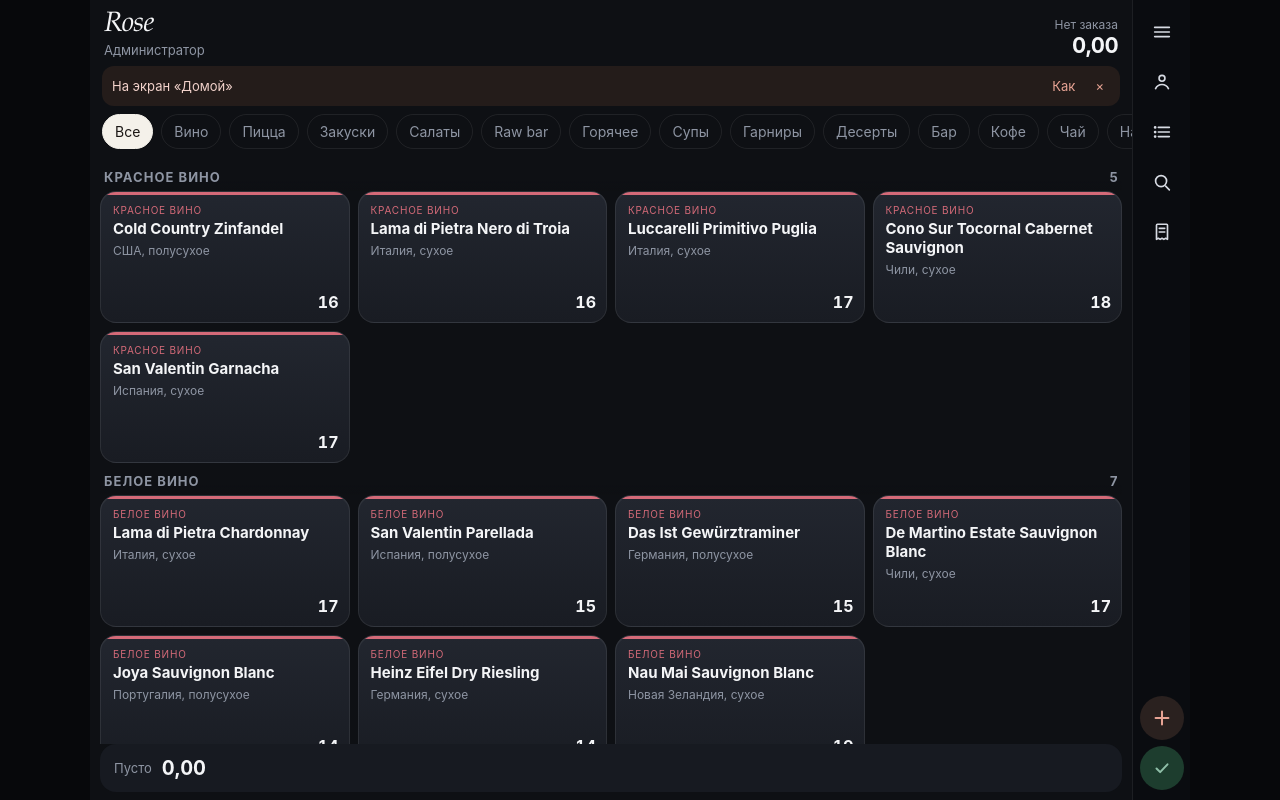
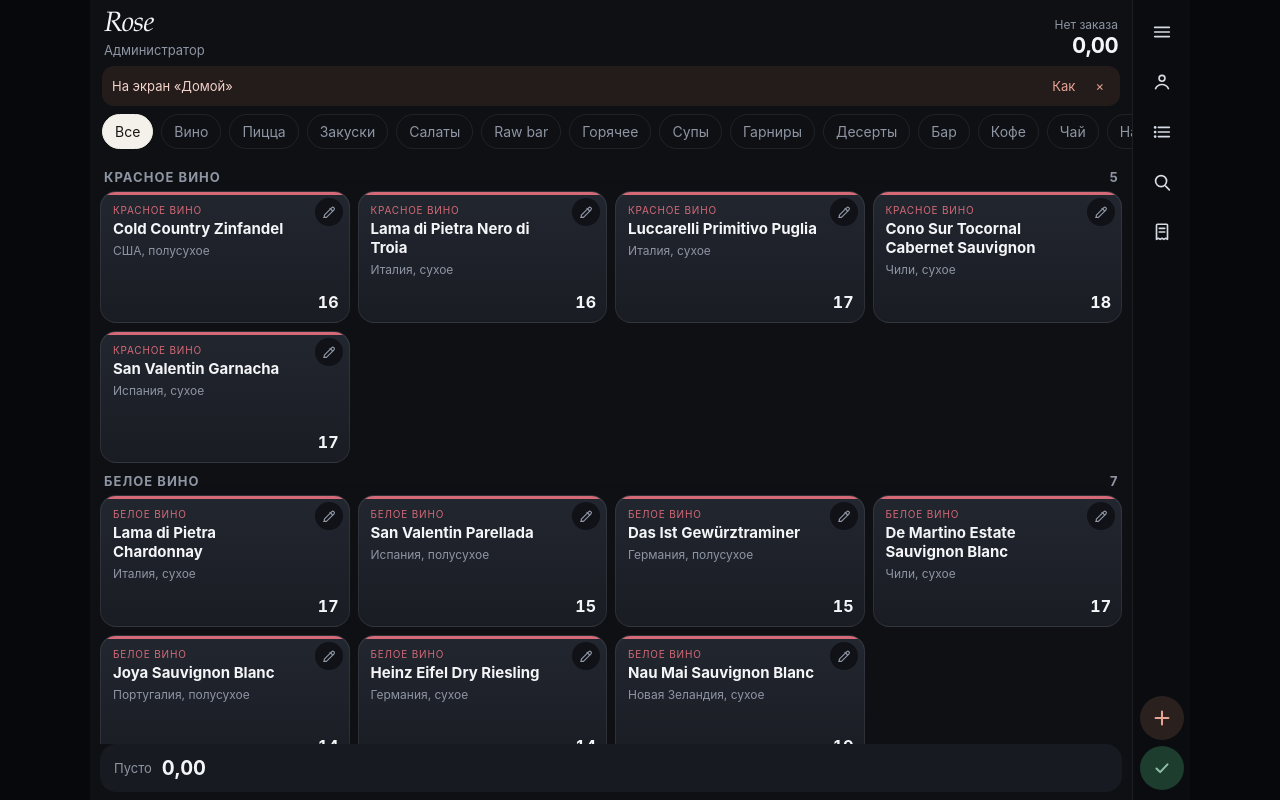
Before and after one commit to maxuniquecross-dotcom/rose-pos, a React (Vite) app: page / in a window 1280 px wide. Built offline with nearby package versions, Linux system fonts and the light colour scheme.

Commit message:
Добавить правку названия и цены блюда с карточки.
Co-authored-by: Cursor <cursoragent@cursor.com>

```diff
--- a/public/sw.js
+++ b/public/sw.js
@@ -1,4 +1,4 @@
-const CACHE = 'rose-pos-v2'
+const CACHE = 'rose-pos-v3'
 
 self.addEventListener('install', (event) => {
   event.waitUntil(self.skipWaiting())
--- a/src/components/PosScreen.tsx
+++ b/src/components/PosScreen.tsx
@@ -3,8 +3,8 @@ import { GROUPS, SECTION_NOTES, groupOf } from '../data/menu'
 import { money, norm, plural, priceLabel, totals } from '../lib/format'
 import type { GroupId, MenuItem } from '../types'
 import { usePos } from '../state'
-import { IconCheck, IconGrid, IconList, IconMenu, IconPlus, IconReceipt, IconSearch, IconUser } from './icons'
-import { AddMenuSheet, CartSheet, CategorySheet, Confirm, InstallHint, ItemSheet, StaffSheet } from './overlays'
+import { IconCheck, IconGrid, IconList, IconMenu, IconPencil, IconPlus, IconReceipt, IconSearch, IconUser } from './icons'
+import { AddMenuSheet, CartSheet, CategorySheet, Confirm, EditMenuSheet, InstallHint, ItemSheet, StaffSheet } from './overlays'
 
 export function PosScreen() {
   const pos = usePos()
@@ -16,6 +16,7 @@ export function PosScreen() {
   const [categoriesOpen, setCategoriesOpen] = useState(false)
   const [staffOpen, setStaffOpen] = useState(false)
   const [adding, setAdding] = useState(false)
+  const [editing, setEditing] = useState<MenuItem | null>(null)
   const [dropId, setDropId] = useState<string | null>(null)
   const searchRef = useRef<HTMLInputElement>(null)
 
@@ -127,9 +128,23 @@ export function PosScreen() {
             <div className={pos.view === 'cards' ? 'cards' : 'rows'}>
               {list.map((item) =>
                 pos.view === 'cards' ? (
-                  <Card key={item.id} item={item} qty={pos.qtyOf(item.id)} onOpen={() => openItem(item)} onRemove={() => setDropId(item.id)} />
+                  <Card
+                    key={item.id}
+                    item={item}
+                    qty={pos.qtyOf(item.id)}
+                    onOpen={() => openItem(item)}
+                    onEdit={() => setEditing(item)}
+                    onRemove={() => setDropId(item.id)}
+                  />
                 ) : (
-                  <Row key={item.id} item={item} qty={pos.qtyOf(item.id)} onOpen={() => openItem(item)} onRemove={() => setDropId(item.id)} />
+                  <Row
+                    key={item.id}
+                    item={item}
+                    qty={pos.qtyOf(item.id)}
+                    onOpen={() => openItem(item)}
+                    onEdit={() => setEditing(item)}
+                    onRemove={() => setDropId(item.id)}
+                  />
                 ),
               )}
             </div>
@@ -190,6 +205,7 @@ export function PosScreen() {
       )}
       {staffOpen && <StaffSheet onClose={() => setStaffOpen(false)} />}
       {adding && <AddMenuSheet group={group === 'all' ? 'mains' : group} onClose={() => setAdding(false)} />}
+      {editing && <EditMenuSheet item={editing} onClose={() => setEditing(null)} />}
       {dropId && (
         <Confirm
           text="Убрать эту позицию из меню?"
@@ -204,7 +220,19 @@ export function PosScreen() {
   )
 }
 
-function Card({ item, qty, onOpen, onRemove }: { item: MenuItem; qty: number; onOpen: () => void; onRemove: () => void }) {
+function Card({
+  item,
+  qty,
+  onOpen,
+  onEdit,
+  onRemove,
+}: {
+  item: MenuItem
+  qty: number
+  onOpen: () => void
+  onEdit: () => void
+  onRemove: () => void
+}) {
   const pos = usePos()
   const complex = Boolean(item.variants?.length || item.modifiers?.length)
   const accent = groupOf(item.group).accent
@@ -212,7 +240,7 @@ function Card({ item, qty, onOpen, onRemove }: { item: MenuItem; qty: number; on
   const simpleLine = pos.cart.find((line) => line.itemId === item.id && !line.variantId && line.modifiers.length === 0 && !line.note)
 
   return (
-    <article className={`${qty ? 'card in' : 'card'}${item.custom ? ' has-x' : ''}`} style={{ ['--accent' as string]: accent }}>
+    <article className={`${qty ? 'card in' : 'card'} has-tools${item.custom ? ' has-x' : ''}`} style={{ ['--accent' as string]: accent }}>
       <button type="button" className="card-hit" onClick={onOpen}>
         <span className="eyebrow">{item.custom ? 'Своё' : item.section}</span>
         <strong>{item.name}</strong>
@@ -240,22 +268,42 @@ function Card({ item, qty, onOpen, onRemove }: { item: MenuItem; qty: number; on
         )}
         <b>{priceLabel(item.price, item.variants)}</b>
       </footer>
-      {item.custom && (
-        <button type="button" className="card-x" aria-label="Убрать из меню" onClick={onRemove}>
-          ×
+      <div className="card-tools">
+        <button type="button" className="card-tool" aria-label="Изменить блюдо" onClick={onEdit}>
+          <IconPencil />
         </button>
-      )}
+        {item.custom && (
+          <button type="button" className="card-tool" aria-label="Убрать из меню" onClick={onRemove}>
+            ×
+          </button>
+        )}
+      </div>
     </article>
   )
 }
 
-function Row({ item, qty, onOpen, onRemove }: { item: MenuItem; qty: number; onOpen: () => void; onRemove: () => void }) {
+function Row({
+  item,
+  qty,
+  onOpen,
+  onEdit,
+  onRemove,
+}: {
+  item: MenuItem
+  qty: number
+  onOpen: () => void
+  onEdit: () => void
+  onRemove: () => void
+}) {
   return (
     <div className={qty ? 'line in' : 'line'}>
       <button type="button" onClick={onOpen}>
         {qty > 0 && <i>{qty}</i>}
         <span>{item.name}</span>
         <b>{priceLabel(item.price, item.variants)}</b>
+      </button>
+      <button type="button" className="line-x" aria-label="Изменить блюдо" onClick={onEdit}>
+        <IconPencil />
       </button>
       {item.custom && (
         <button type="button" className="line-x" aria-label="Убрать из меню" onClick={onRemove}>
--- a/src/components/icons.tsx
+++ b/src/components/icons.tsx
@@ -55,6 +55,15 @@ export function IconSearch({ size = 22 }: IconProps) {
   )
 }
 
+export function IconPencil({ size = 16 }: IconProps) {
+  return (
+    <svg width={size} height={size} viewBox="0 0 24 24" fill="none" aria-hidden="true">
+      <path d="M4 20h4.2L19.5 8.7a2 2 0 0 0 0-2.8l-.4-.4a2 2 0 0 0-2.8 0L5 16.8V20Z" stroke="currentColor" strokeWidth="1.8" strokeLinejoin="round" />
+      <path d="M13.5 6.5 17.5 10.5" stroke="currentColor" strokeWidth="1.8" strokeLinecap="round" />
+    </svg>
+  )
+}
+
 export function IconPlus({ size = 22 }: IconProps) {
   return (
     <svg width={size} height={size} viewBox="0 0 24 24" fill="none" aria-hidden="true">
--- a/src/components/overlays.tsx
+++ b/src/components/overlays.tsx
@@ -325,6 +325,86 @@ export function AddMenuSheet({ group, onClose }: { group: GroupId; onClose: () =
   )
 }
 
+function priceField(value: string, onChange: (next: string) => void) {
+  return (
+    <input
+      inputMode="decimal"
+      value={value}
+      onChange={(event) => onChange(event.target.value.replace(/[^\d,.]/g, ''))}
+      placeholder="0,00"
+    />
+  )
+}
+
+function parsePrice(value: string) {
+  const amount = Number(value.replace(',', '.'))
+  return Number.isFinite(amount) && amount > 0 ? amount : null
+}
+
+export function EditMenuSheet({ item, onClose }: { item: MenuItem; onClose: () => void }) {
+  const pos = usePos()
+  const [name, setName] = useState(item.name)
+  const [price, setPrice] = useState(money(item.price))
+  const [variantPrices, setVariantPrices] = useState<Record<string, string>>(() =>
+    Object.fromEntries((item.variants ?? []).map((variant) => [variant.id, money(variant.price)])),
+  )
+  const variantAmounts = (item.variants ?? []).map((variant) => parsePrice(variantPrices[variant.id] ?? ''))
+  const amount = parsePrice(price)
+  const ready = name.trim().length > 0 && (item.variants?.length ? variantAmounts.every((value) => value !== null) : amount !== null)
+
+  return (
+    <Sheet title="Изменить блюдо" onClose={onClose}>
+      <label className="field">
+        Название
+        <input value={name} onChange={(event) => setName(event.target.value)} autoFocus />
+      </label>
+      {item.variants?.length ? (
+        item.variants.map((variant) => (
+          <label className="field" key={variant.id}>
+            {variant.name}
+            {priceField(variantPrices[variant.id] ?? '', (next) => setVariantPrices((current) => ({ ...current, [variant.id]: next })))}
+          </label>
+        ))
+      ) : (
+        <label className="field">
+          Цена
+          {priceField(price, setPrice)}
+        </label>
+      )}
+      <div className="sheet-actions">
+        <button
+          type="button"
+          className="btn primary"
+          disabled={!ready}
+          onClick={() => {
+            const variants = item.variants?.map((variant, index) => ({ id: variant.id, price: variantAmounts[index] ?? variant.price }))
+            pos.updateMenuItem(item.id, {
+              name,
+              price: variants?.length ? Math.min(...variants.map((variant) => variant.price)) : (amount ?? item.price),
+              variants,
+            })
+            onClose()
+          }}
+        >
+          Сохранить
+        </button>
+        {item.edited && !item.custom && (
+          <button
+            type="button"
+            className="btn ghost"
+            onClick={() => {
+              pos.resetMenuItem(item.id)
+              onClose()
+            }}
+          >
+            Как в меню
+          </button>
+        )}
+      </div>
+    </Sheet>
+  )
+}
+
 export function InstallHint() {
   const [open, setOpen] = useState(false)
   const [hidden, setHidden] = useState(true)
--- a/src/state.tsx
+++ b/src/state.tsx
@@ -11,6 +11,13 @@ const STORAGE = {
   view: 'rose-pos:view',
   draft: 'rose-pos:draft',
   menu: 'rose-pos:menu',
+  edits: 'rose-pos:edits',
+}
+
+type MenuEdit = {
+  name: string
+  price: number
+  variants?: { id: string; price: number }[]
 }
 
 type Draft = {
@@ -44,6 +51,8 @@ type PosApi = {
   cancelSale: (saleId: string) => void
   catalog: MenuItem[]
   addMenuItem: (input: { name: string; price: number; group: GroupId }) => void
+  updateMenuItem: (itemId: string, patch: MenuEdit) => void
+  resetMenuItem: (itemId: string) => void
   removeMenuItem: (itemId: string) => void
   notify: (text: string) => void
   qtyOf: (itemId: string) => number
@@ -79,9 +88,26 @@ export function PosProvider({ children }: { children: ReactNode }) {
     read(STORAGE.draft, { table: '', discountType: 'none', discountValue: 0 }),
   )
   const [customItems, setCustomItems] = useState<MenuItem[]>(() => read(STORAGE.menu, []))
+  const [edits, setEdits] = useState<Record<string, MenuEdit>>(() => read(STORAGE.edits, {}))
   const [route, setRoute] = useState<Route>({ name: 'pos' })
   const [toast, setToast] = useState('')
-  const catalog = useMemo(() => [...customItems, ...MENU], [customItems])
+  const catalog = useMemo(() => {
+    const apply = (item: MenuItem): MenuItem => {
+      const edit = edits[item.id]
+      if (!edit) return item
+      return {
+        ...item,
+        name: edit.name,
+        price: edit.price,
+        edited: true,
+        variants: item.variants?.map((variant) => {
+          const next = edit.variants?.find((entry) => entry.id === variant.id)
+          return next ? { ...variant, price: next.price } : variant
+        }),
+      }
+    }
+    return [...customItems.map(apply), ...MENU.map(apply)]
+  }, [customItems, edits])
 
   useEffect(() => write(STORAGE.cart, cart), [cart])
   useEffect(() => write(STORAGE.sales, sales), [sales])
@@ -89,6 +115,7 @@ export function PosProvider({ children }: { children: ReactNode }) {
   useEffect(() => write(STORAGE.view, view), [view])
   useEffect(() => write(STORAGE.draft, draft), [draft])
   useEffect(() => write(STORAGE.menu, customItems), [customItems])
+  useEffect(() => write(STORAGE.edits, edits), [edits])
 
   const notify = (text: string) => {
     setToast(text)
@@ -204,8 +231,68 @@ export function PosProvider({ children }: { children: ReactNode }) {
         setCustomItems((current) => [item, ...current])
         notify('Позиция добавлена в меню')
       },
+      updateMenuItem: (itemId, patch) => {
+        const name = patch.name.trim()
+        const price = round2(patch.price)
+        const variants = patch.variants?.map((variant) => ({ id: variant.id, price: round2(variant.price) }))
+        const custom = customItems.some((item) => item.id === itemId)
+        if (custom) {
+          setCustomItems((current) =>
+            current.map((item) =>
+              item.id === itemId
+                ? {
+                    ...item,
+                    name,
+                    price,
+                    variants: item.variants?.map((variant) => {
+                      const next = variants?.find((entry) => entry.id === variant.id)
+                      return next ? { ...variant, price: next.price } : variant
+                    }),
+                  }
+                : item,
+            ),
+          )
+        } else {
+          setEdits((current) => ({ ...current, [itemId]: { name, price, variants } }))
+        }
+        setCart((current) =>
+          current.map((line) => {
+            if (line.itemId !== itemId) return line
+            const variantPrice = variants?.find((variant) => variant.id === line.variantId)?.price
+            const base = variantPrice ?? price
+            const extra = line.modifiers.reduce((sum, modifier) => sum + modifier.price, 0)
+            return { ...line, name, unitPrice: round2(base + extra) }
+          }),
+        )
+        notify('Блюдо обновлено')
+      },
+      resetMenuItem: (itemId) => {
+        const original = MENU.find((item) => item.id === itemId)
+        setEdits((current) => {
+          const next = { ...current }
+          delete next[itemId]
+          return next
+        })
+        if (original) {
+          setCart((current) =>
+            current.map((line) => {
+              if (line.itemId !== itemId) return line
+              const variant = original.variants?.find((entry) => entry.id === line.variantId)
+              const extra = line.modifiers.reduce((sum, modifier) => sum + modifier.price, 0)
+              return { ...line, name: original.name, unitPrice: round2((variant?.price ?? original.price) + extra) }
+            }),
+          )
+        }
+        notify('Вернул как в меню')
+      },
       removeMenuItem: (itemId) => {
         setCustomItems((current) => current.filter((item) => item.id !== itemId))
+        setEdits((current) => {
+          if (!current[itemId]) return current
+          const next = { ...current }
+          delete next[itemId]
+          return next
+        })
         notify('Позиция убрана из меню')
       },
       notify,
--- a/src/styles.css
+++ b/src/styles.css
@@ -180,18 +180,25 @@ input, textarea { user-select: text; -webkit-user-select: text; }
   background: var(--accent);
 }
 .card.in { border-color: rgba(61, 206, 139, 0.55); }
-.card.has-x .card-hit { padding-right: 34px; }
-.card-x {
+.card.has-tools .card-hit { padding-right: 40px; }
+.card.has-x .card-hit { padding-right: 72px; }
+.card-tools {
   position: absolute;
   z-index: 1;
-  top: 8px;
-  right: 8px;
+  top: 6px;
+  right: 6px;
+  display: flex;
+  gap: 4px;
+}
+.card-tool {
   width: 28px;
   height: 28px;
   border: 0;
   border-radius: 50%;
   background: #101218;
   color: var(--muted);
+  display: grid;
+  place-items: center;
   font-size: 18px;
   line-height: 1;
 }
@@ -293,6 +300,9 @@ input, textarea { user-select: text; -webkit-user-select: text; }
   background: transparent;
   color: var(--muted);
   font-size: 18px;
+  display: grid;
+  place-items: center;
+  flex: none;
 }
 .line.in { border-color: rgba(61, 206, 139, 0.45); }
 .line span { flex: 1; font-size: 14px; line-height: 1.25; }
@@ -448,7 +458,7 @@ input, textarea { user-select: text; -webkit-user-select: text; }
 }
 .qty-row { margin: 8px auto 14px; }
 .qty-row button { width: 44px; height: 44px; }
-.sheet-actions { display: flex; gap: 8px; }
+.sheet-actions { display: flex; gap: 8px; margin-top: 8px; }
 .btn {
   flex: 1;
   border: 0;
--- a/src/types.ts
+++ b/src/types.ts
@@ -36,6 +36,7 @@ export type MenuItem = {
   variants?: Variant[]
   modifiers?: Modifier[]
   custom?: boolean
+  edited?: boolean
 }
 
 export type CartLine = {
```
